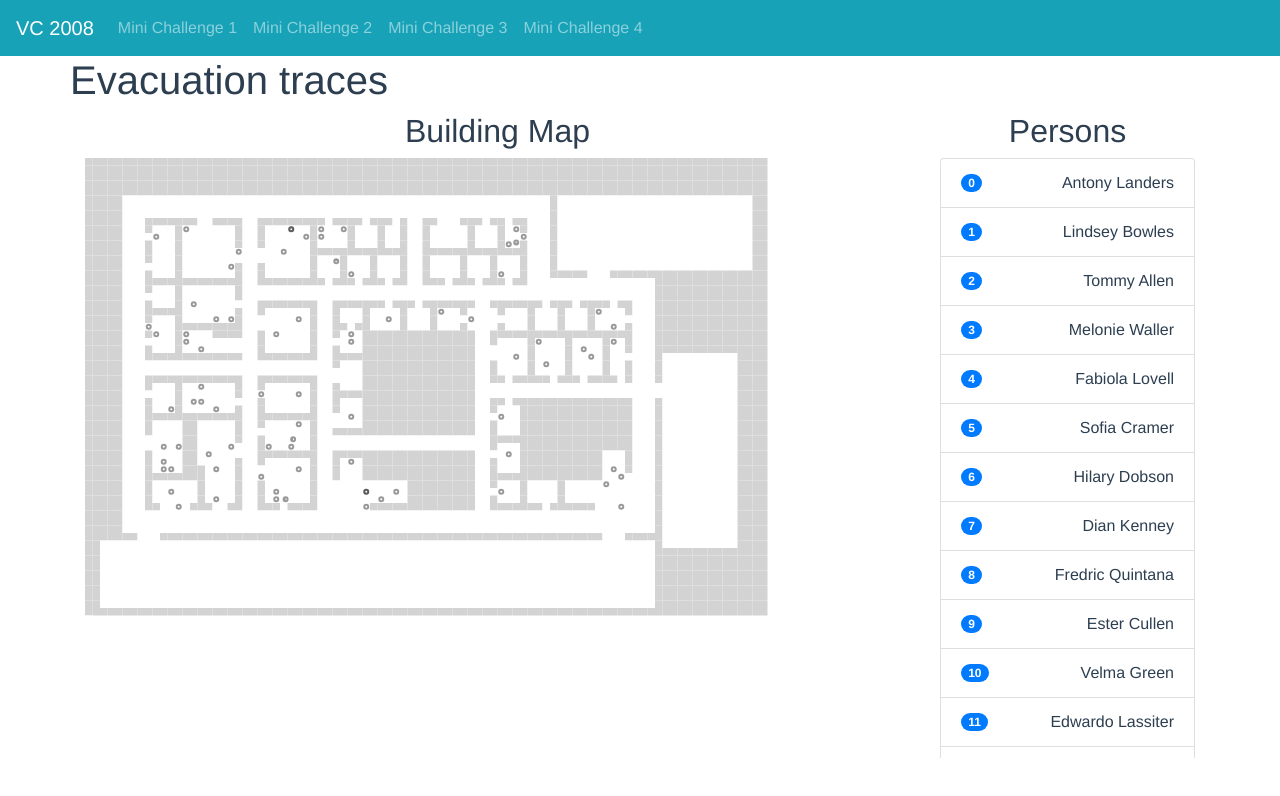
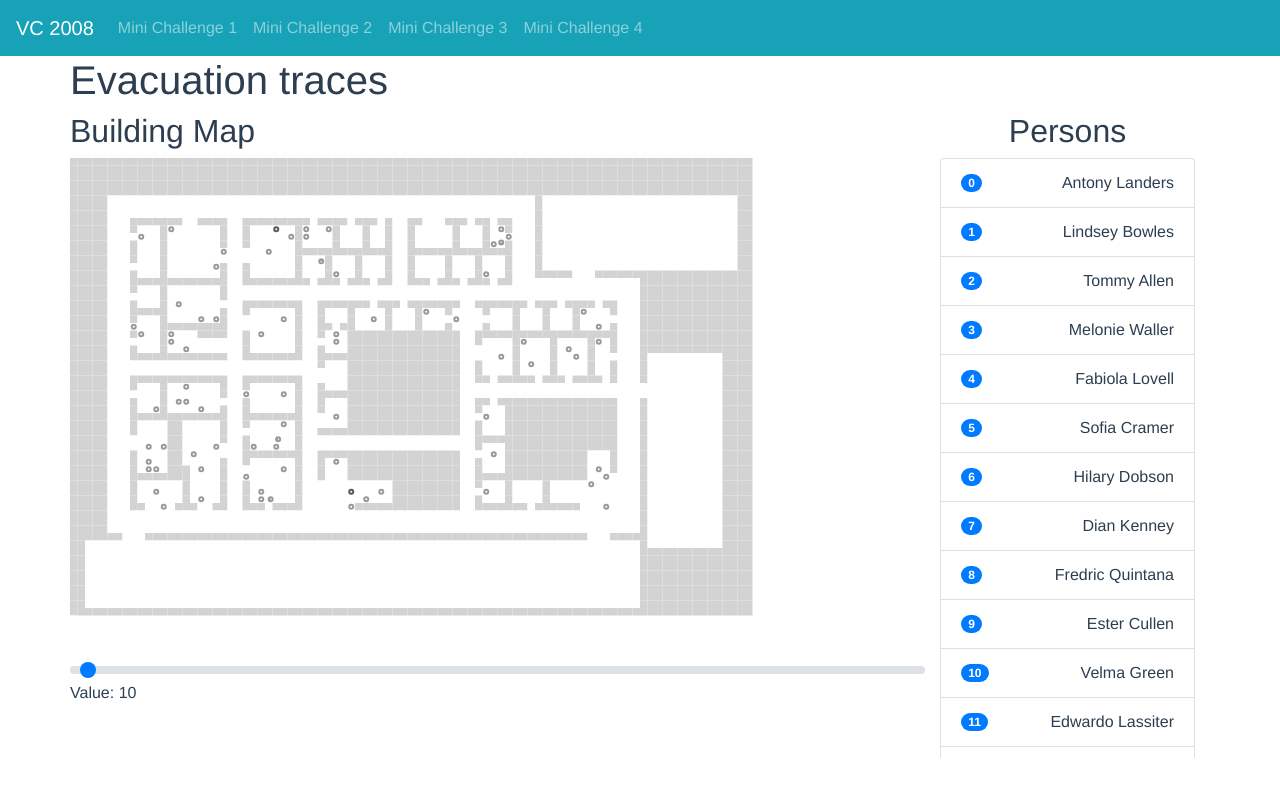
Before and after one commit to virgiiim/vc2008Vue, a Vue app: page / in a window 1280 px wide. Shown: the top 796 px of the page. Built offline with nearby package versions, Linux system fonts and the light colour scheme.

Commit message:
Fix linting and introducing time interval selection

```diff
--- a/src/components/MC4Evacuation.vue
+++ b/src/components/MC4Evacuation.vue
@@ -5,11 +5,18 @@
     </b-row>
     <b-row>
       <b-col>
-        <h2>Building Map</h2>
-        <svg width="100%" height="500">
-          <g class="building" ref="building"></g>
-          <g class="trajectories" ref="trajectories"></g>
-        </svg>
+        <b-row>
+          <h2>Building Map</h2>
+          <svg width="100%" height="500">
+            <g class="building" ref="building"></g>
+            <g class="trajectories" ref="trajectories"></g>
+          </svg>
+        </b-row>
+        <b-row>
+          <b-form-input id="timeRange" v-model="timeInterval" type="range"
+          min="0" max="837" step="1"></b-form-input>
+          <div>Value: {{timeInterval}}</div>
+        </b-row>
       </b-col>
       <b-col cols="3">
         <h2>Persons</h2>
@@ -27,20 +34,22 @@
 
 <script>
 import BuildingBitmap from '@/assets/BuildingBitmap';
-import TrajectoryView from '@/assets/TRajectoryView';
+import TrajectoryView from '@/assets/TrajectoryView';
 
 const d3 = require('d3');
 
 
 function euclideanDistance(a, b) {
-  return Math.sqrt(Math.pow(a.x - b.x, 2) + Math.pow(a.y - b.y, 2));
+  return Math.sqrt(((a.x - b.x) ** 2) + ((a.y - b.y) ** 2));
 }
+const trajectories = TrajectoryView();
 
 export default {
   name: 'MC4Evacuation',
   data() {
     return {
       persons: [],
+      timeInterval: 10,
     };
   },
   mounted() {
@@ -85,7 +94,7 @@ export default {
 
         const trs = d3.values(trajs).map((d) => {
           const pl = d.values.map((p, i) => {
-            if (i == 0) return 0;
+            if (i === 0) return 0;
             return euclideanDistance(p, d.values[i - 1]);
           });
           return {
@@ -96,10 +105,6 @@ export default {
           };
         });
 
-        console.log('trajs', trajs);
-        console.log('trs', trs);
-
-        const trajectories = TrajectoryView();
         d3.select(this.$refs.trajectories)
           .datum(trs)
           .call(trajectories);
@@ -112,6 +117,14 @@ export default {
         // .call(me.statusbar);
       });
   },
+  watch: {
+    timeInterval(newVal) {
+      const interval = [Math.max(0, newVal - 10), newVal];
+      trajectories.timeExtent(interval);
+      d3.select(this.$refs.trajectories)
+        .call(trajectories);
+    },
+  },
 };
 </script>
 
```
